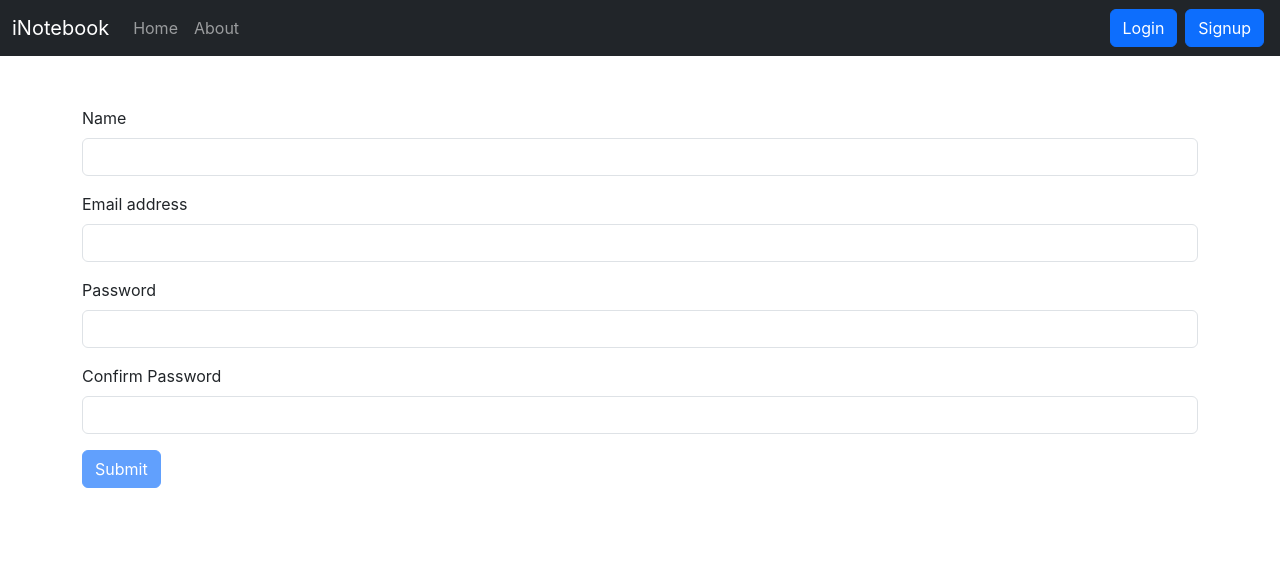
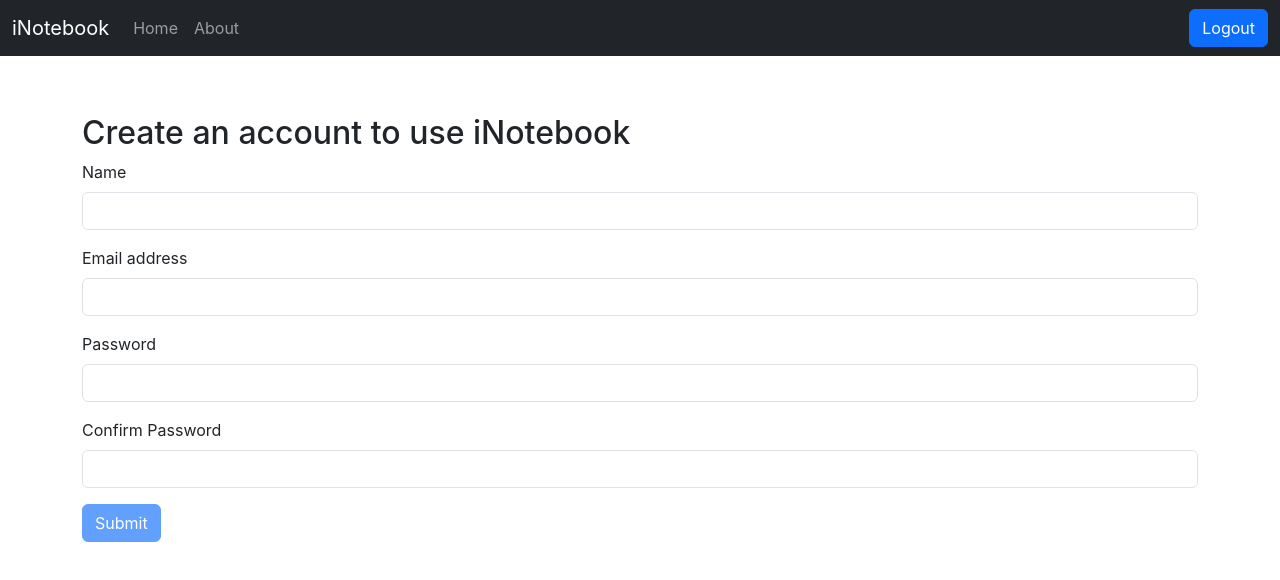
Before and after one commit to tshivanshu9/iNotebook, a React (Create React App) app: page /signup in a window 1280 px wide. Shown: the top 580 px of the page. Built offline with nearby package versions, Linux system fonts and the light colour scheme; no server answers; sample sign-in values are in the browser's storage; the HTML template or start-up script is replaced by a standard one.

Commit message:
Clearing local storage at logout

```diff
--- a/src/components/Login.js
+++ b/src/components/Login.js
@@ -33,7 +33,8 @@
   };
 
   return (
-    <div>
+    <div className='mt-2'>
+      <h2>Login to continue to iNotebook</h2>
       <form>
         <div className="mb-3">
           <label htmlFor="exampleInputEmail1" className="form-label">Email address</label>
--- a/src/components/Navbar.js
+++ b/src/components/Navbar.js
@@ -1,8 +1,13 @@
 import React from 'react'
-import { Link, useLocation } from "react-router-dom";
+import { Link, useLocation, useNavigate } from "react-router-dom";
 
 const Navbar = () => {
   const location = useLocation();
+  const navigate = useNavigate();
+  const handleLogout = () => {
+    localStorage.removeItem('token');
+    navigate('/login');
+  };
   return (
     <div>
       <nav className="navbar navbar-expand-lg navbar-dark bg-dark">
@@ -20,10 +25,10 @@
                 <Link className={`nav-link ${location?.pathname === '/about' ? 'active' : ''}`} to="/about">About</Link>
               </li>
             </ul>
-            <form className="d-flex" role="search">
+            {!localStorage.getItem('token') ? <form className="d-flex" role="search">
               <Link className="btn btn-primary mx-1" to='/login' role="button">Login</Link>
               <Link className="btn btn-primary mx-1" to='/signup' role="button">Signup</Link>
-            </form>
+            </form> : <button onClick={handleLogout} className= "btn btn-primary">Logout</button>}
           </div>
         </div>
       </nav>
--- a/src/components/Notes.js
+++ b/src/components/Notes.js
@@ -1,15 +1,21 @@
 import React, { useContext, useEffect, useRef, useState } from 'react';
+import { useNavigate } from 'react-router-dom';
 import noteContext from '../context/notes/noteContext';
 import Noteitem from './Noteitem';
 import AddNote from './AddNote';
 
-const Notes = (props) => {
-  const { showAlert } = props;
+const Notes = () => {
+  // const { showAlert } = props;
   const context = useContext(noteContext);
   const { notes, fetchAllNotes, editNote } = context;
   const [note, setNote] = useState({ id: "", etitle: "", edescription: "", etag: "" });
+  const navigate = useNavigate();
   useEffect(() => {
-    fetchAllNotes();
+    if (localStorage.getItem('token')) {
+      fetchAllNotes();
+    } else {
+      navigate("/login");
+    }
   }, []);
 
   const ref = useRef(null);
--- a/src/components/Signup.js
+++ b/src/components/Signup.js
@@ -31,7 +31,8 @@
   };
 
   return (
-    <div>
+    <div className='mt-2'>
+      <h2>Create an account to use iNotebook</h2>
       <form>
         <div className="mb-3">
           <label htmlFor="name" className="form-label">Name</label>
```
